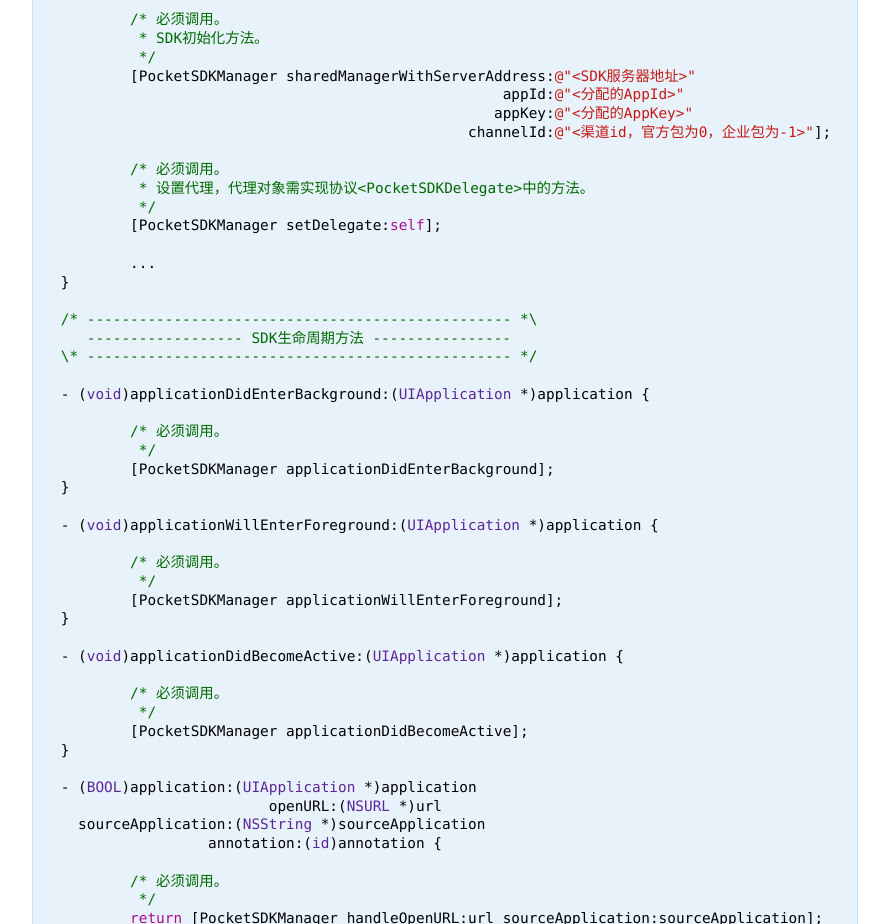
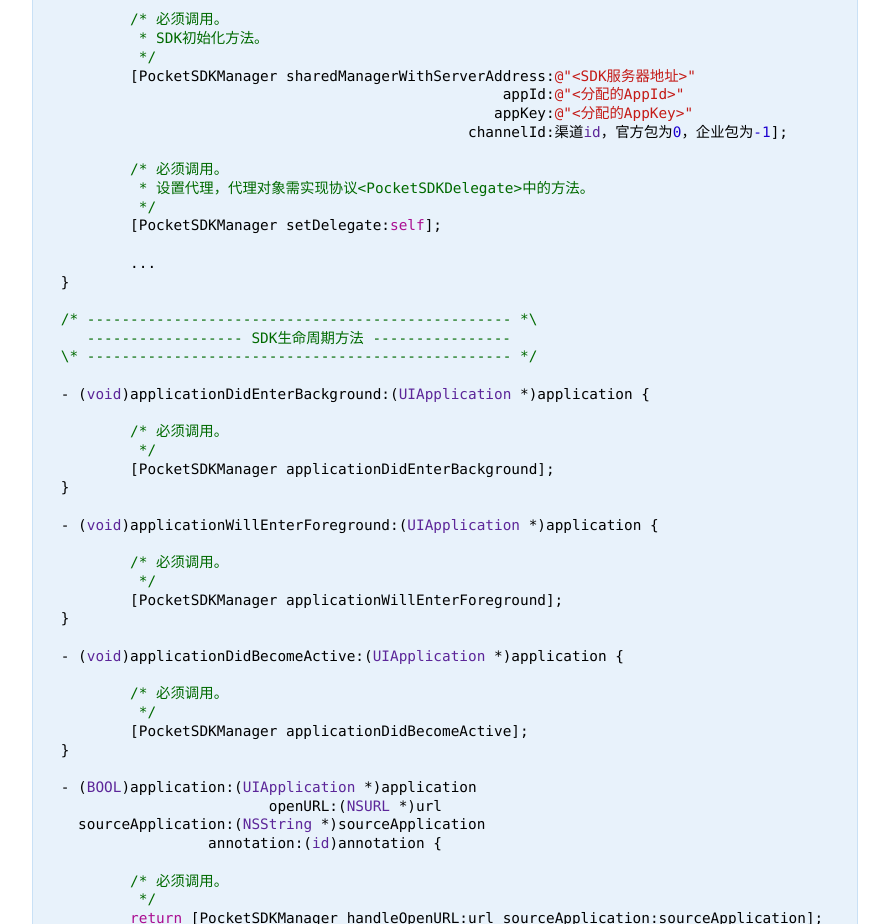
Before and after one commit to pocket-sdk/pocket-sdk.github.io, a plain HTML site: page 2015/01/08/SDK-iOS接入文档/index.html in a window 1280 px wide. Shown: the part 1760-2684 px from the top of the page, without its empty margins (376-1265 px from the left). Drawn offline with nearby package versions, Linux system fonts and the light colour scheme; some packages are replaced by stand-ins of ours.

Commit message:
Update index.html
4.0.2 2016-03-25 17：13

```diff
--- a/2015/01/08/SDK-iOS接入文档/index.html
+++ b/2015/01/08/SDK-iOS接入文档/index.html
@@ -281,7 +281,7 @@ classes that you can use:
 	[PocketSDKManager sharedManagerWithServerAddress:@&quot;&lt;SDK服务器地址&gt;&quot;
                                               	   appId:@&quot;&lt;分配的AppId&gt;&quot;
                                              	  appKey:@&quot;&lt;分配的AppKey&gt;&quot;
-                                               channelId:@&quot;&lt;渠道id，官方包为0，企业包为-1&gt;&quot;];
+                                               channelId:渠道id，官方包为0，企业包为-1];
 
 	/* 必须调用。
 	 * 设置代理，代理对象需实现协议&lt;PocketSDKDelegate&gt;中的方法。
```
